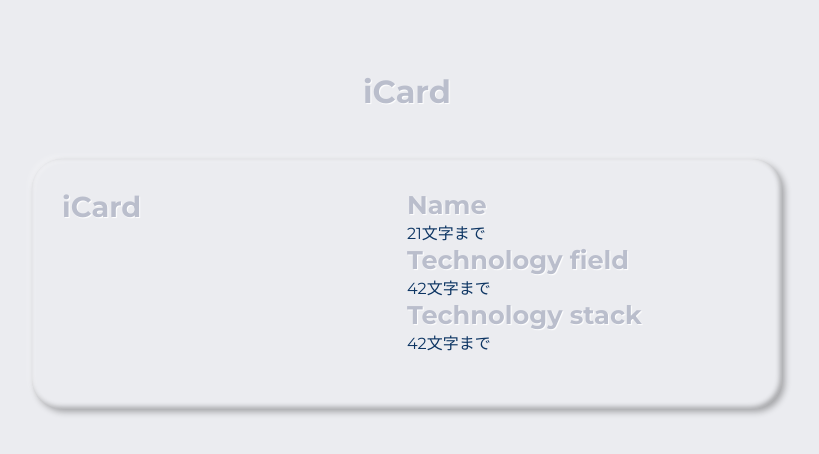
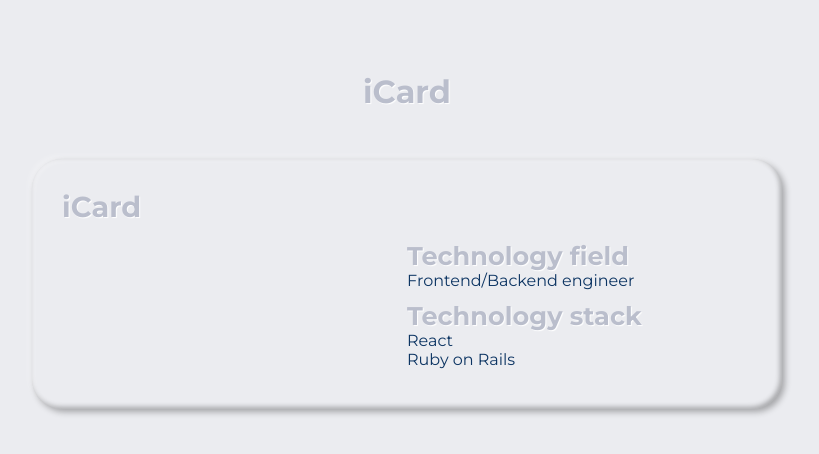
Before and after one commit to yutaroadachi/i-card, a React (Create React App) app: page / in a window 1280 px wide. Shown: the top 454 px of the page, without its empty margins (233-1052 px from the left). Built offline with nearby package versions, Linux system fonts and the light colour scheme.

Commit message:
style: ディスプレイのstyle調整

```diff
--- a/src/app/components/Display.tsx
+++ b/src/app/components/Display.tsx
@@ -10,13 +10,18 @@
 
 const CardTitle = styled.div`
   position: absolute;
+  top: 30px;
+  left: 30px;
 `;
 
 const CardContent = styled.div`
   position: absolute;
   left: 50%;
-  width: 345px;
-  height: 190px;
+  width: 365px;
+  height: 230px;
+  display: flex;
+  flex-direction: column;
+  justify-content: flex-end;
 `;
 
 const Display = () => {
@@ -27,12 +32,16 @@
           <Heading2>iCard</Heading2>
         </CardTitle>
         <CardContent>
-          <Heading3>Name</Heading3>
-          <p style={{ margin: '0' }}>21文字まで</p>
           <Heading3>Technology field</Heading3>
-          <p style={{ margin: '0', wordWrap: 'break-word' }}>42文字まで</p>
+          <p style={{ margin: '0 0 10px', wordWrap: 'break-word' }}>
+            Frontend/Backend engineer
+          </p>
           <Heading3>Technology stack</Heading3>
-          <p style={{ margin: '0', wordWrap: 'break-word' }}>42文字まで</p>
+          <p style={{ margin: '0 0 30px', wordWrap: 'break-word' }}>
+            React
+            <br />
+            Ruby on Rails
+          </p>
         </CardContent>
       </Card>
     </DisplayWrapper>
--- a/src/ui/Card/index.tsx
+++ b/src/ui/Card/index.tsx
@@ -19,7 +19,7 @@
     -3px -3px 6px rgba(255, 255, 255, 0.3),
     inset 2px 2px 5px rgba(255, 255, 255, 0.3),
     inset -2px -2px 5px rgba(0, 0, 0, 0.3);
-  padding: 30px;
+  padding: 10px;
   width: ${({ width }) => width};
   height: ${({ height }) => height};
   border-radius: ${({ borderRadius }) => borderRadius};
```
